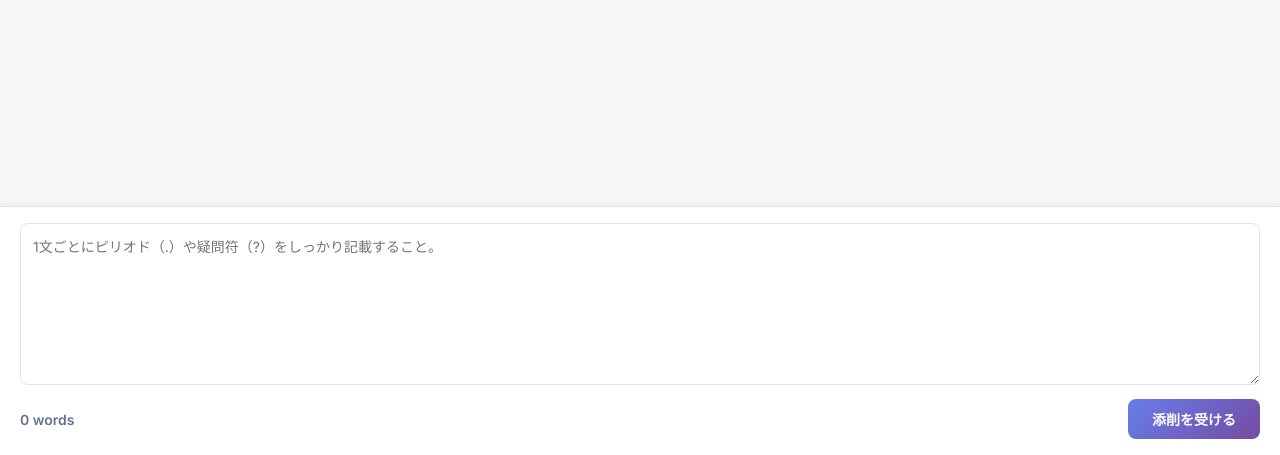
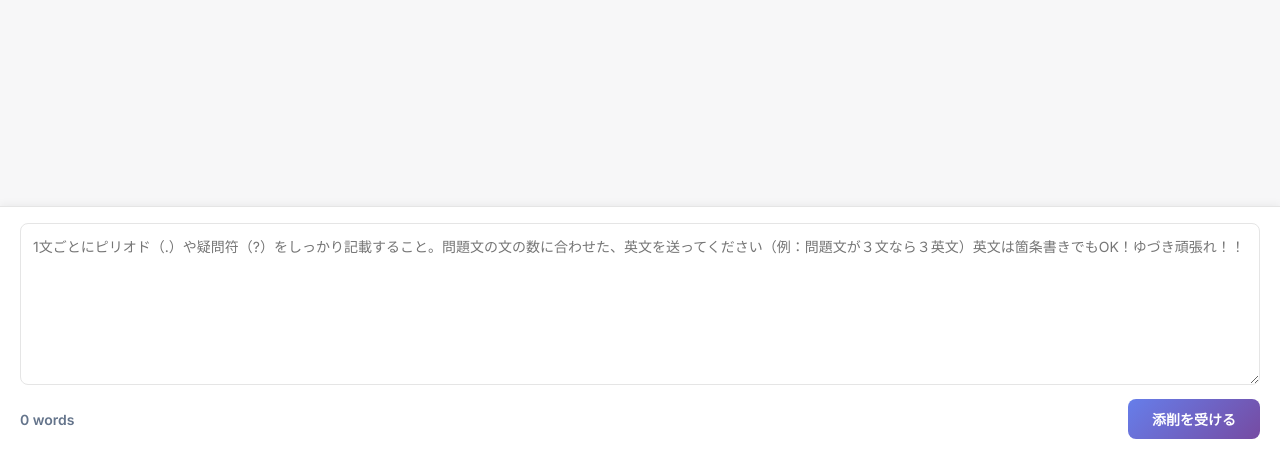
Before and after one commit to fumichuki/miyazaki_igaku_100words, a Flask app: page / in a window 1280 px wide. Shown: the part 345-800 px from the top of the page. Run offline with Flask 3, Linux system fonts and the light colour scheme.

Commit message:
Update: システム説明・入力欄placeholder・フィルタリングロジック改善
- システム説明：研究紹介を「研究過程・結果」に変更
- システム概要：「本番100-120語程度の英文に対応する力を養います」に変更
- 入力欄：placeholder更新「ゆづき頑張れ！！」追加
- main.js：reason内の日本語行フィルタリング強化（N文目:・括弧のみ行を除外）

```diff
--- a/static/main.js
+++ b/static/main.js
@@ -592,15 +592,18 @@ function displayCorrection(data) {
     const reason = document.createElement("div");
     reason.className = "point-reason";
 
-    // reasonから重複英文行を削除（N文目: 英文... の行）
+    // reasonから不要な行を削除（N文目: の行と括弧だけの行）
     let reasonText = point.reason || '';
     const reasonLines = reasonText.split('\n');
     const filteredLines = [];
 
     for (let line of reasonLines) {
-      // N文目: で始まる行
-      if (line.match(/^\d+文目:\s+[A-Z]/)) {
-        // 英文行と判定（大文字で始まる）→ スキップ
+      // N文目: で始まる行（日本語・英語問わず）→ スキップ
+      if (line.match(/^\d+文目:/)) {
+        continue;
+      }
+      // 括弧だけの行（日本語訳）→ スキップ
+      if (line.match(/^[（(].*[）)]$/)) {
         continue;
       }
       // その他の行は保持
--- a/templates/index.html
+++ b/templates/index.html
@@ -20,7 +20,7 @@
     <div id="chat-container"></div>
 
     <div id="input-area">
-      <textarea id="user-input" placeholder="1文ごとにピリオド（.）や疑問符（?）をしっかり記載すること。" rows="8"></textarea>
+      <textarea id="user-input" placeholder="1文ごとにピリオド（.）や疑問符（?）をしっかり記載すること。問題文の文の数に合わせた、英文を送ってください（例：問題文が３文なら３英文）英文は箇条書きでもOK！ゆづき頑張れ！！" rows="8"></textarea>
       <div class="input-footer">
         <div class="word-count-info">
           <span id="word-count">0 words</span>
@@ -41,7 +41,8 @@
       <div class="modal-body">
         <div class="info-section">
           <h3>🎯 システム概要</h3>
-          <p>このシステムは<strong>宮崎大学医学部の和文英訳問題</strong>に特化した添削システムです。日本語の文章（段落抜粋）を英訳する形式で、100-120語程度の英文を作成します。</p>
+          <p>このシステムは<strong>宮崎大学医学部の和文英訳問題</strong>に特化した添削システムです。日本語の文章（段落抜粋）を英訳する形式で、本番100-120語程度の英文に対応する力を養います。<br>
+          <small style="color: #64748b;">※ やりやすさを重視して、類似問題を生成、段落を抜粋→出題の形式をとりました</small></p>
 
           <div class="stats-grid">
             <div class="stat-box">
@@ -67,7 +68,7 @@
             <h4>📊 レイヤー1：ジャンル（Theme）の多様性</h4>
             <p>7つのジャンルから均等に出題（各14.3%目標）：</p>
             <ul class="feature-list">
-              <li><strong>研究紹介</strong> - 心理学・行動科学の研究結果</li>
+              <li><strong>研究紹介</strong> - 研究過程・結果</li>
               <li><strong>時事</strong> - 社会問題・ニュース・政策</li>
               <li><strong>学術</strong> - 学術的知見・理論の解説</li>
               <li><strong>ブログ</strong> - 日常の工夫・体験談</li>
@@ -119,7 +120,7 @@
 
           <div class="category-section">
             <h4>🔬 研究紹介（記憶・習慣・睡眠・運動・食事・感情・デジタル・社会）</h4>
-            <p style="font-size: 0.9em; color: #64748b;">心理学・行動科学の研究を紹介する文章。実験の方法・結果・示唆などを含む。</p>
+            <p style="font-size: 0.9em; color: #64748b;">研究過程・結果を紹介する文章。実験の方法・結果・示唆などを含む。</p>
           </div>
 
           <div class="category-section">
```
